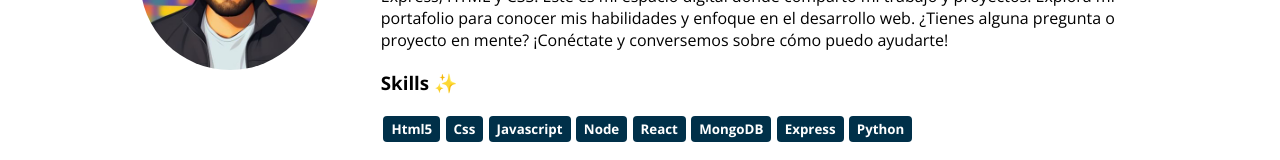
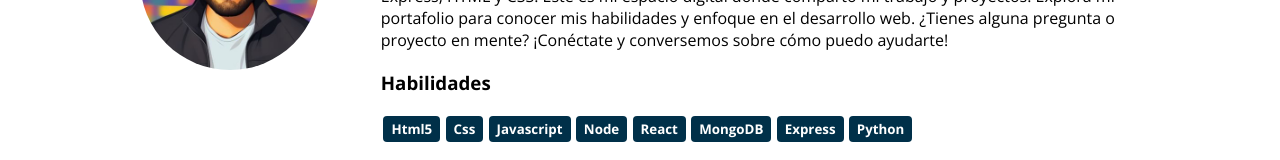
Before and after one commit to Matias-Py/matias-portafolio, a JavaScript app: page / in a window 1280 px wide. Shown: the part 212-372 px from the top of the page. Built offline with nearby package versions, Linux system fonts and the light colour scheme; the HTML template or start-up script is replaced by a standard one.

Commit message:
Update App.js

```diff
--- a/src/App.js
+++ b/src/App.js
@@ -31,7 +31,7 @@ function App() {
           </div>
           <div id="bio">
             <p>Hola👋! Soy Matias, desarrollador web con experiencia en JavaScript, React, MongoDB, Node.js, Express, HTML y CSS. Este es mi espacio digital donde comparto mi trabajo y proyectos. Explora mi portafolio para conocer mis habilidades y enfoque en el desarrollo web. ¿Tienes alguna pregunta o proyecto en mente? ¡Conéctate y conversemos sobre cómo puedo ayudarte!</p>
-            <h3>Skills ✨</h3>
+            <h3>Habilidades</h3>
             <div id="skills">
               <button className="skill">Html5</button>
               <button className="skill">Css</button>
```
